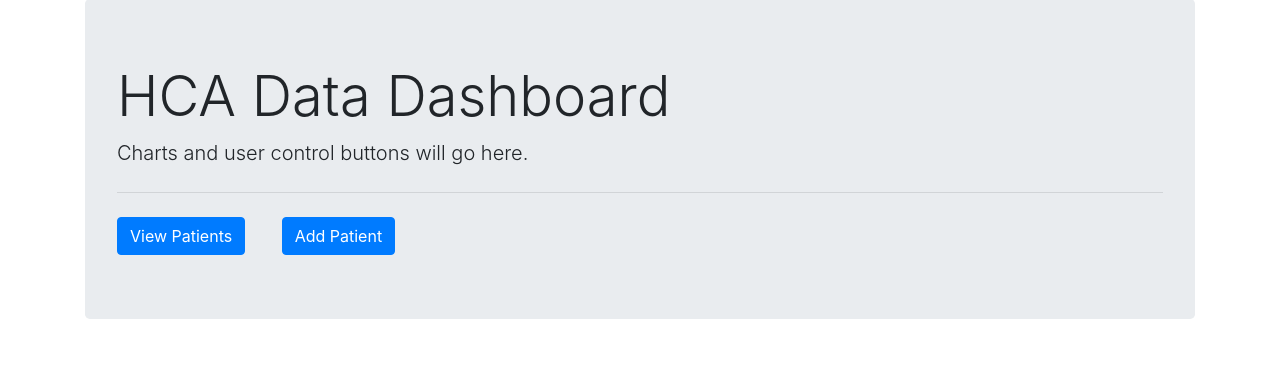
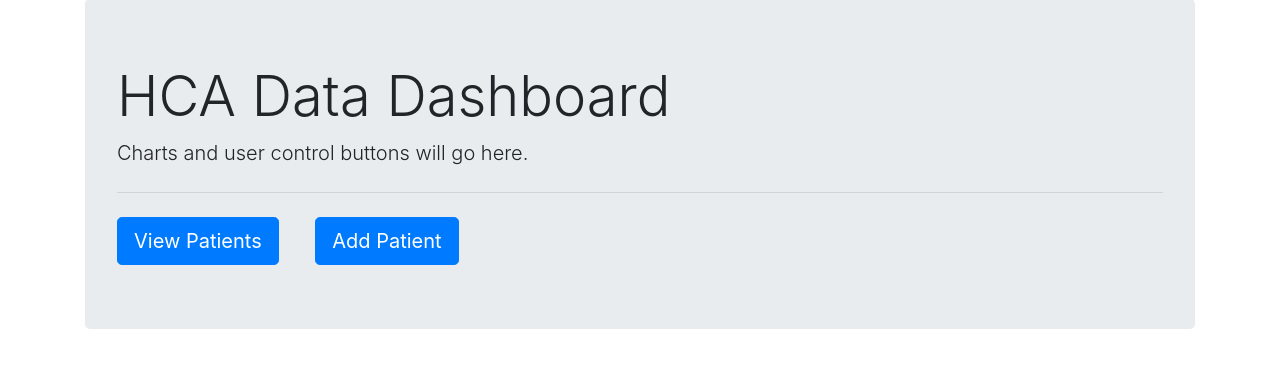
Before and after one commit to otr0624/HaitiApp, a Flask app: page / in a window 1280 px wide. Shown: the part 220-588 px from the top of the page. Run offline with Flask 2, Linux system fonts and the light colour scheme; some libraries are stand-ins or nearby versions.

```diff
--- a/app/general/templates/index.html
+++ b/app/general/templates/index.html
@@ -6,8 +6,8 @@
       <h1 class="display-4">HCA Data Dashboard</h1>
       <p class="lead">Charts and user control buttons will go here.</p>
       <hr class="my-4">
-      <a class="btn btn-primary" href="/patients" role="button" style="margin-right: 2rem">View Patients</a>
-      <a class="btn btn-primary" href="/patients/new" role="button">Add Patient</a>
+      <a class="btn btn-primary btn-lg" href="/patients" role="button" style="margin-right: 2rem">View Patients</a>
+      <a class="btn btn-primary btn-lg" href="/patients/new" role="button">Add Patient</a>
     </div>
 </div>
 {% endblock %}
```
Also changed, not shown: app/patients/templates/new-patient.html (+11 -4 lines), app.db.
